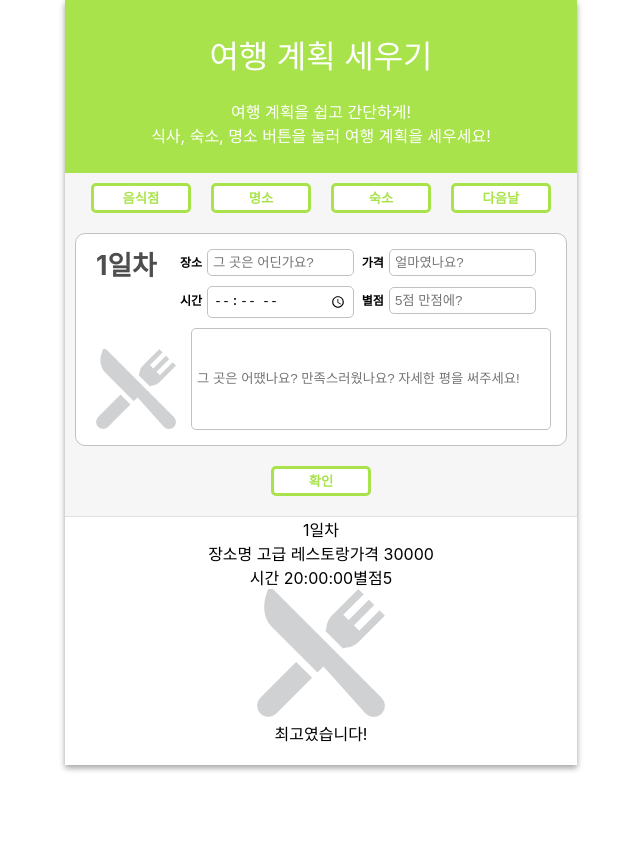
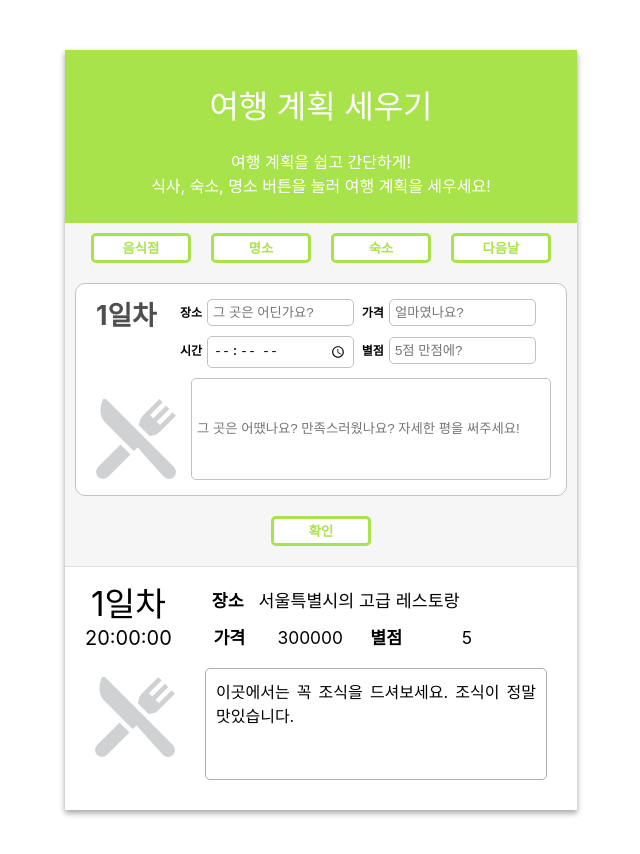
Before and after one commit to Oaroomy/Travle-plan-list, a React (Create React App) app: page / in a window 1280 px wide. Shown: the top 854 px of the page, without its empty margins (319-959 px from the left). Before the commit the page ends 800 px from the top, so only its background shows below. Built offline with nearby package versions, Linux system fonts and the light colour scheme.

Commit message:
플랜리스트 레이아웃 구성

```diff
--- a/src/App.js
+++ b/src/App.js
@@ -12,24 +12,30 @@ const types= [
 class App extends Component {
 
   state = {
-    type:'food',
-  }
-
-  state = {
-    type:'food',
+    selected:'food',
     plans: [
-      {id: 0, place:'고급 레스토랑', price:30000, time:'20:00:00',stars:5,review:'최고였습니다!'}
+      {id: 0, place:'서울특별시의 고급 레스토랑', price:300000, time:'20:00:00',stars:5,review:'이곳에서는 꼭 조식을 드셔보세요. 조식이 정말 맛있습니다.', type: 'food'}
     ]
   }
 
 
-  handleTypeChange = (type) => {
-    this.setState({ type })
+  handleTypeChange = (selected) => {
+    this.setState({ selected })
+  }
+
+  handleCreate = () => {
+    const { plans }= this.state;
+    this.setState({
+      plans: plans.concat({
+        id: this.id++,
+
+      })
+    })
   }
 
   render(){
 
-    const { type, plans } = this.state;
+    const { selected, plans } = this.state;
 
     const {
       handleTypeChange
@@ -40,12 +46,12 @@ class App extends Component {
        form={(
         <PlanForm
           types={types}
-          selected = {type}
+          selected = {selected}
           onSelect={handleTypeChange}
         />
         )}
       >
-        <PlanItemList plans={plans} type={type} />
+        <PlanItemList plans={plans}/>
       </PlanTemplate>
     );
   }
--- a/src/component/PlanForm.js
+++ b/src/component/PlanForm.js
@@ -1,6 +1,5 @@
 import React from 'react';
 import './css/PlanForm.css';
-import TypeImage from './TypeImage';
 
 const TypeButton = ({ value, active, onClick }) => {
   return (
@@ -46,7 +45,6 @@ const PlanForm = ({types, selected, onSelect}) => {
             </div>
           </div>
           <div className='form-img'>
-            {/* <TypeImage value={selected} /> */}
             <img src={require('./img/'+selected+'.png')} alt={selected} />
           </div>
           <div className="review-wrapper">
--- a/src/component/PlanItem.js
+++ b/src/component/PlanItem.js
@@ -1,32 +1,33 @@
 import React, { Component } from 'react';
-import './css/PlanForm.css';
-import TypeImage from './TypeImage';
+import './css/PlanItem.css';
 
 class PlanItem extends Component {
   render(){
     const{ id, place, price, time, stars, review, type } = this.props;
     return(
-      <div>
-        <div>
-          <div>
+      <div className='item-wrapper'>
+        <div className='first-row'>
+          <div className="today">
             <span>1일차</span>
+            <div>{time}</div>
           </div>
-          <div>
-            <div>
-              <span>장소명</span> {place}
-              <span>가격</span> {price}
+          <div className="info-wrapper">
+            <div className="info-first-row">
+              <span>장소</span> <div>{place}</div>
             </div>
-            <div>
-              <span>시간</span> {time}
-              <span>별점</span>{stars}
+            <div className="info-second-row">
+               <span>가격</span> <div>{price}</div>
+              <span>별점</span> <div>{stars}</div>
             </div>
           </div>
         </div>
-        <div>
-        <img src={require('./img/'+type+'.png')} alt={type} />
-        </div>
-        <div>
-          {review}
+        <div  className="second-row">
+          <div className="img-item">
+            <img src={require('./img/'+type+'.png')} alt={type} />
+          </div>
+          <div className="review">
+            {review}
+          </div>
         </div>
       </div>
     );
--- a/src/component/PlanItemList.js
+++ b/src/component/PlanItemList.js
@@ -4,10 +4,10 @@ import PlanItem from './PlanItem';
 class PlanItemList extends Component {
 
   render(){
-    const { plans, type } = this.props;
+    const { plans } = this.props;
 
     const planList = plans.map(
-      ({id, place, price, time, stars,review}) => (
+      ({id, place, price, time, stars, review, type}) => (
         <PlanItem
           id={id}
           place={place}
--- a/src/component/css/PlanForm.css
+++ b/src/component/css/PlanForm.css
@@ -60,17 +60,17 @@
   padding:5px;
 }
 
-.option-wrapper .days span{
+.option-wrapper span{
+  font-size: 9pt;
+  font-weight: 700;
+  margin: 5px;
+}
+
+.days span{
   font-size: 20pt;
   margin:10px;
   margin-right: 10pt;
   color: #4e4e4e;
-}
-
-.option-wrapper span{
-  font-size: 9pt;
-  font-weight: 700;
-  margin: 5px;
 }
 
 .option-form {
--- a/src/component/css/PlanItem.css
+++ b/src/component/css/PlanItem.css
@@ -1,3 +1,63 @@
-.row div{
+.item-wrapper {
+  padding:10px;
+}
+
+.today {
+  float: left;
+  padding:0px 30px 0px 10px;
+  font-size: 15pt;
+}
+
+.today span {
+  font-size:25pt;
+}
+
+.info-wrapper{
+  float: left;
+  font-size: 13pt;
+}
+
+.info-wrapper span{
+  font-weight: 700;
+  margin: 10px;
+}
+
+.info-wrapper div{
+  margin : 5px 0px 5px 0px ;
+}
+
+.info-first-row div {
+  display: inline-block;
+  width:260px;
+  text-align: left;
+}
+
+.info-second-row div{
+  display: inline-block;
+  width: 100px;
+}
+
+.second-row div{
   float: left;
 }
+
+.img-item {
+  width: 120px;
+  height: 130px;
+  line-height: 140pt;
+}
+
+.img-item img{
+  width: 80px;
+  height: 80px;
+}
+
+.review {
+  height: 90px;
+  width: 320px;
+  border: 1px solid #adadad;
+  border-radius: 5px;
+  padding: 10px;
+  margin:10px;
+  text-align: justify;
+}
--- a/src/component/css/PlanTemplate.css
+++ b/src/component/css/PlanTemplate.css
@@ -1,5 +1,7 @@
 .plan-list-template {
   margin: 0 auto;
+  margin-top: 50px;
+  margin-bottom: 50px;
   text-align: center;
   width: 512px;
   overflow:hidden;
```
